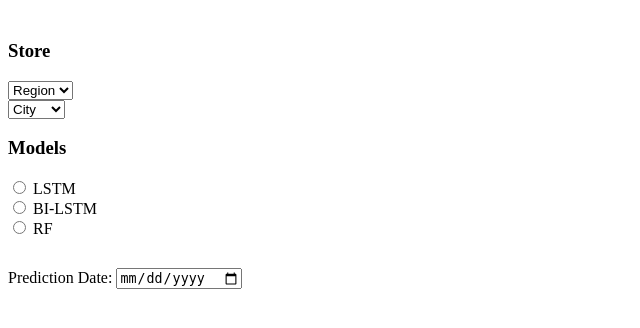
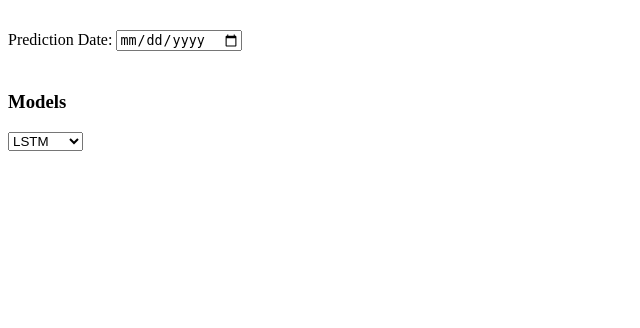
Before and after one commit to sezakocadere/timeseries_turnover, a Django app: template templates/selection.html in a window 1280 px wide. Shown: the top 328 px of the page, without its empty margins (0-640 px from the left). Run offline with Django 5.2, Linux system fonts and the light colour scheme; the template is opened without the code that fills it, so the values that code supplies are empty.

Commit message:
remove selection of store and add map

```diff
--- a/templates/selection.html
+++ b/templates/selection.html
@@ -1,50 +1,3 @@
-<div class="d-flex" style="margin-top: 40px;">
-    <div class="me-4" style="border-right: 2px solid #cccccc3b; padding-right: 40px;">
-        <h3 style="text-align:left;">Store</h3>
-
-        <div style="width: 330px; margin-left: 0;">
-            <select class="form-select mb-3">
-                <p style="font-size:160%;"></p>
-                <option selected>Region</option>
-                <option value="1">One</option>
-                <option value="2">Two</option>
-                <option value="3">Three</option>
-            </select>
-        </div>
-
-        <div style="width: 330px; margin-left: 0;">
-            <select class="form-select">
-                <option selected>City</option>
-                <option value="1">One</option>
-                <option value="2">Two</option>
-                <option value="3">Three</option>
-            </select>
-        </div>
-    </div>
-
-    <div>
-        <h3 style="text-align:left;">Models</h3>
-        <div class="form-check">
-            <input class="form-check-input" type="radio" name="modelOptions" id="modelOption1">
-            <label class="form-check-label" for="modelOption1">
-                LSTM
-            </label>
-        </div>
-        <div class="form-check">
-            <input class="form-check-input" type="radio" name="modelOptions" id="modelOption2">
-            <label class="form-check-label" for="modelOption2">
-                BI-LSTM
-            </label>
-        </div>
-        <div class="form-check">
-            <input class="form-check-input" type="radio" name="modelOptions" id="modelOption3">
-            <label class="form-check-label" for="modelOption3">
-                RF
-            </label>
-        </div>
-    </div>
-</div>
-
 
 <div style="max-width: 400px; margin-left: 0; margin-top: 30px;">
     <label for="datePicker">Prediction Date:</label>
@@ -54,3 +7,21 @@
         document.getElementById('datePicker').setAttribute('min', today);
     </script>
 </div>
+
+
+<div class="d-flex" style="margin-top: 40px;">
+    <div class="me-4" >
+        <h3 style="text-align:left;">Models</h3>
+
+        <div style="width: 330px; margin-left: 0;">
+            <select class="form-select mb-3">
+                <p style="font-size:160%;"></p>
+                <option selected>LSTM</option>
+                <option value="1">BI-LSTM</option>
+                <option value="2">RF</option>
+            </select>
+        </div>
+    </div>
+
+
+</div>
```
Also changed, not shown: base/views.py (+5 -3 lines), templates/home.html (+6 -2 lines), templates/map.html (added, +31 -0 lines).
